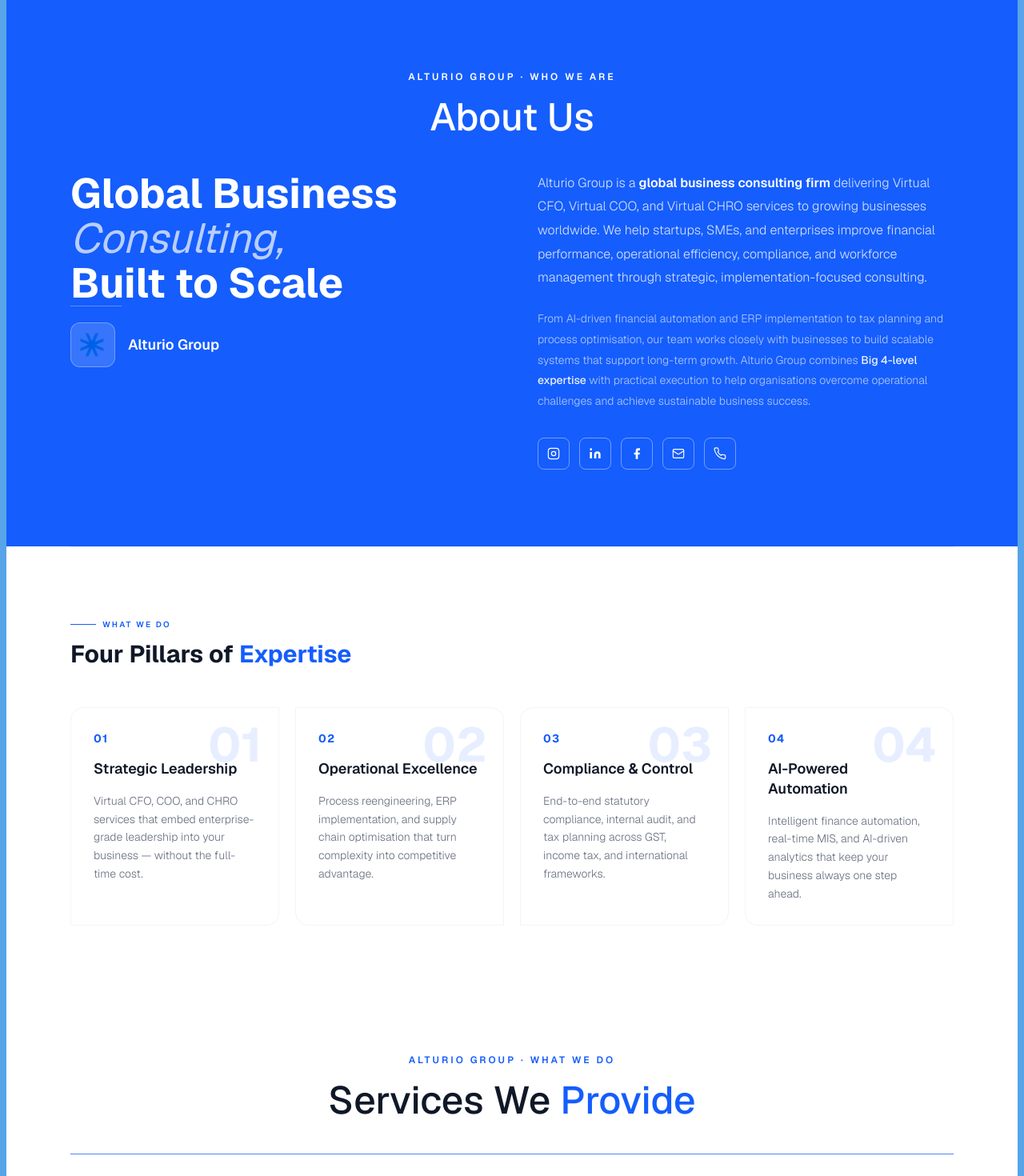
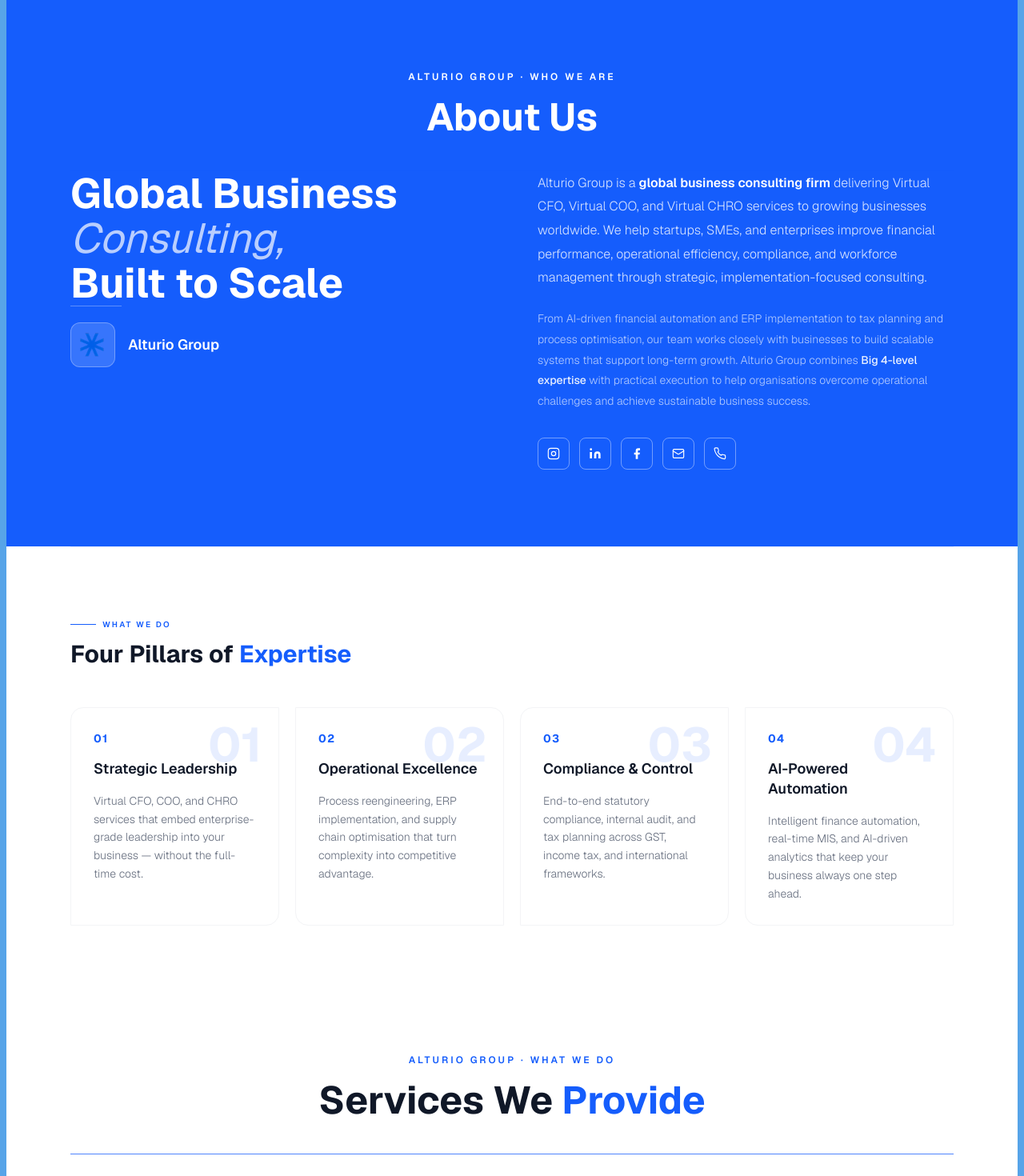
Before and after one commit to AlturioGroup/AlturioGroup, a Next.js app: page / in a window 1280 px wide. Shown: the part 820-2290 px from the top of the page at 80% size. Built offline with nearby package versions, Linux system fonts and the light colour scheme.

Commit message:
fix:font-weight

```diff
--- a/src/components/sections/about.tsx
+++ b/src/components/sections/about.tsx
@@ -127,7 +127,7 @@ export default function AboutPage() {
           <div className="flex justify-center">
             <h1
               className="
-                font-medium text-white
+                font-bold text-white
                 text-3xl sm:text-4xl lg:text-5xl
                 leading-[1.1]
               "
--- a/src/components/sections/services.tsx
+++ b/src/components/sections/services.tsx
@@ -242,7 +242,7 @@ export default function ServicesPage() {
           <div className="flex justify-center">
             <h1
               className="
-                font-medium text-gray-900
+                font-bold text-gray-900
                 text-3xl sm:text-4xl lg:text-5xl
                 leading-[1.1]
               "
```
